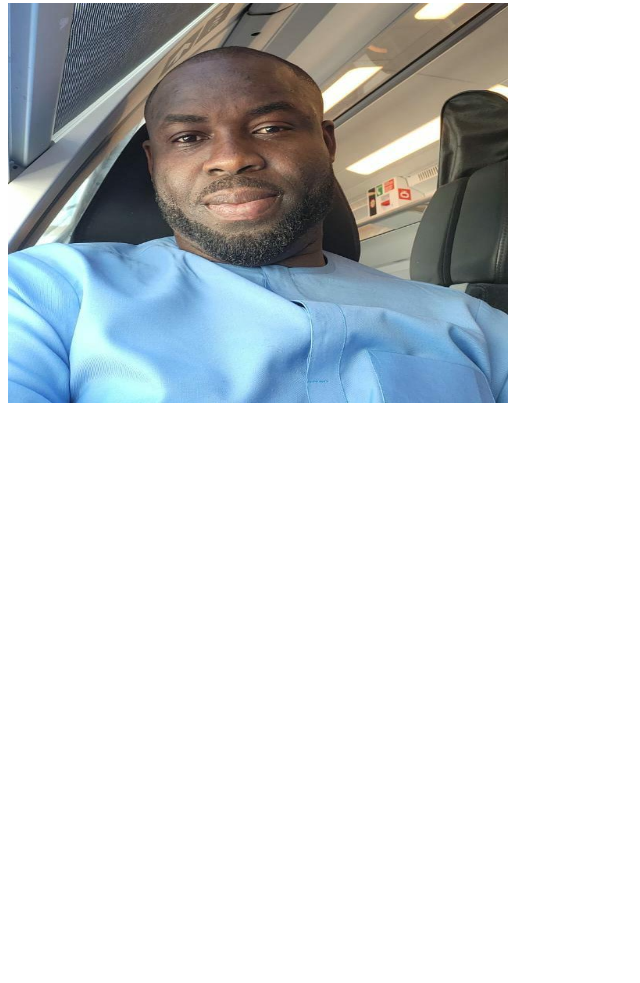
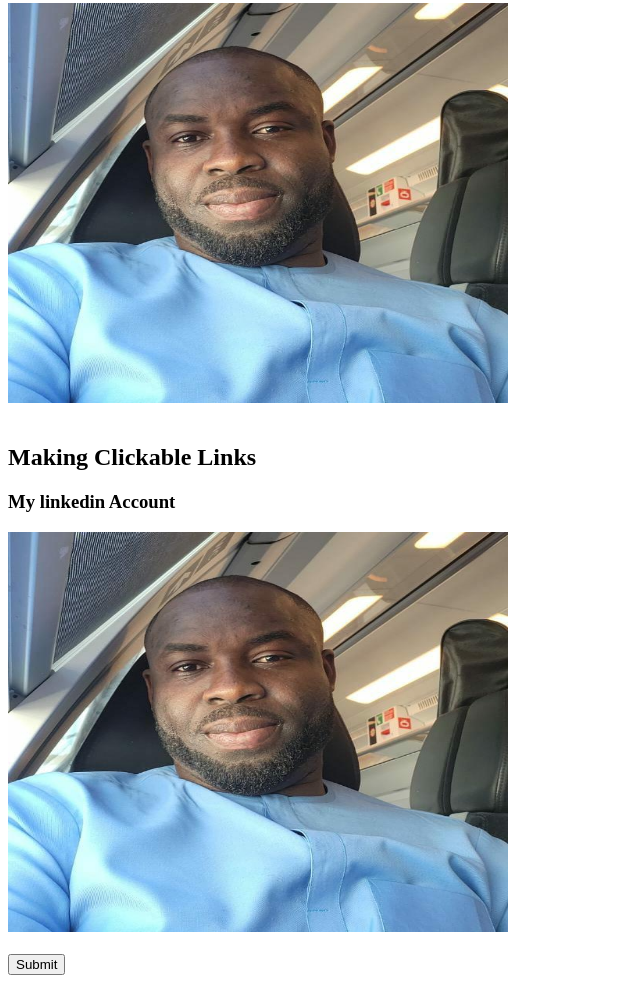
Before and after one commit to DovyHarmony/Assignment2.html, a plain HTML site: page Assignment2/index.html in a window 1280 px wide. Shown: the part 1338-2321 px from the top of the page, without its empty margins (0-640 px from the left). Before the commit the page ends 1771 px from the top, so only its background shows below. Drawn offline with Linux system fonts and the light colour scheme.

Commit message:
My contact commit

```diff
--- a/Assignment2/index.html
+++ b/Assignment2/index.html
@@ -65,7 +65,12 @@
                     <img src="images/Myprofilepix.jpeg" alt="profile_pictre" controls height="400" width="500"></a><br><br>
               </form>
 
-    </body>
+                <h2>Making Clickable Links</h2>
+                <h3>My linkedin Account</h3>
+                <a href="https://www.linkedin.com/in/arinze-ekezie-271882b9" target="_blank"><img src="images/Myprofilepix.jpeg" alt="profile_pictre" controls height="400" width="500"></a><br><br>
+
+            <button type="Submit">Submit</button>
+              </body>
 </html>
 
 <!--Assignment 2:
```
